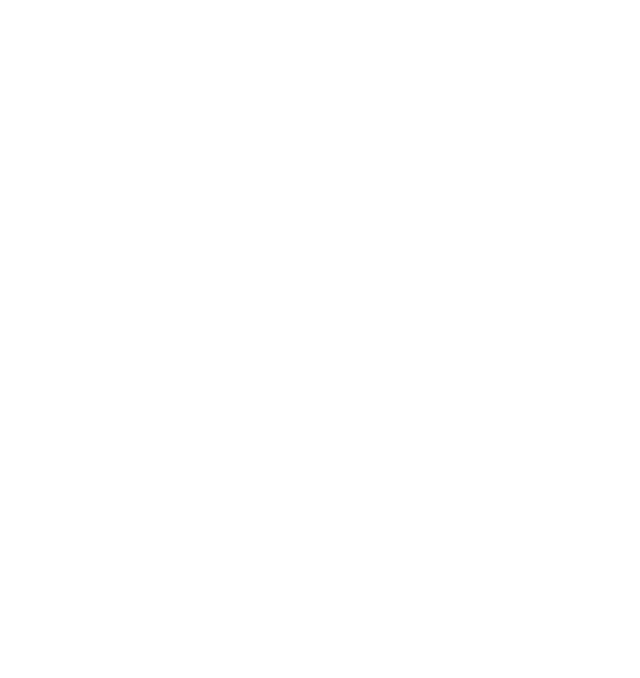
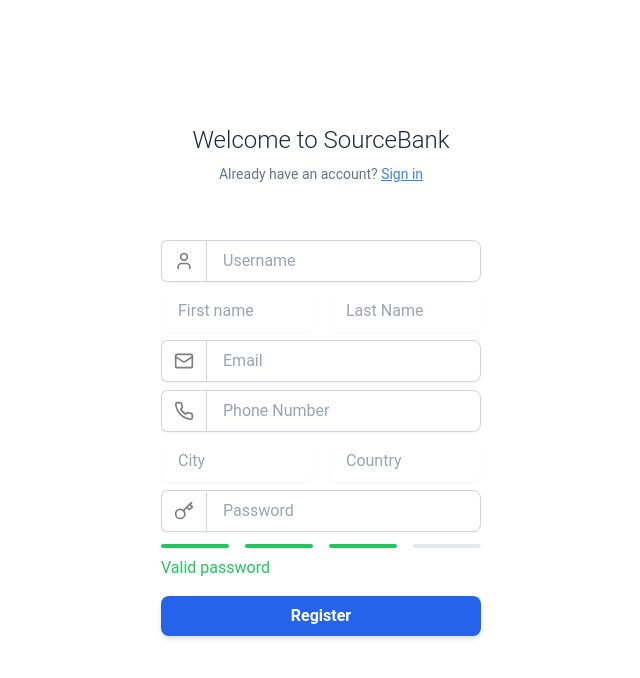
Before and after one commit to RTPablocs/SourceBank_Frontend, a React (Create React App) app: page /register in a window 1280 px wide. Shown: the top 678 px of the page, without its empty margins (319-959 px from the left). Built offline with nearby package versions, Linux system fonts and the light colour scheme.

Commit message:
initial version for register template, added routes and icons

```diff
--- a/src/App.tsx
+++ b/src/App.tsx
@@ -21,6 +21,8 @@
 
 /* Theme variables */
 import './theme/variables.css';
+import './theme/tailwind.css'
+import Register from "./pages/Register";
 
 setupIonicReact();
 
@@ -32,7 +34,10 @@
           <Home />
         </Route>
         <Route exact path="/">
-          <Redirect to="/home" />
+          <Redirect to="/register" />
+        </Route>
+        <Route exact path="/register">
+          <Register/>
         </Route>
       </IonRouterOutlet>
     </IonReactRouter>
--- /dev/null
+++ b/src/components/FormFields/Input.tsx
@@ -0,0 +1,18 @@
+interface InputProps {
+    placeholder: string,
+    type: string
+}
+
+
+const Input: React.FC<InputProps> = ({placeholder, type}) => {
+    return (
+        <div className="relative">
+            <input type={type} id="rounded-text"
+                   className="rounded-lg border-transparent flex-1 appearance-none border border-gray-300
+                   w-full py-2 px-4 bg-white text-gray-700 placeholder-gray-400 shadow-sm text-base focus:outline-none
+                   focus:ring-2 focus:ring-blue-600 focus:border-transparent" placeholder={placeholder}/>
+        </div>
+    )
+}
+
+export default Input
--- /dev/null
+++ b/src/components/FormFields/InputIcon.tsx
@@ -0,0 +1,26 @@
+import Icon from "../Icon";
+
+interface Props {
+    icon: string
+    placeholder: string,
+    type: string
+}
+
+const InputIcon: React.FC<Props> = ({icon, placeholder, type}) => {
+
+    return (
+
+        <div className="flex relative ">
+            <span
+                className="rounded-l-md inline-flex  items-center px-3 border-t bg-white border-l border-b  border-gray-300 text-gray-500 shadow-sm text-sm">
+                <Icon name={icon} color='#7e7e7e' size='20'/>
+            </span>
+            <input type={type} id="email-with-icon"
+                   className=" rounded-r-lg flex-1 appearance-none border border-gray-300 w-full py-2 px-4 bg-white text-gray-700 placeholder-gray-400 shadow-sm text-base focus:outline-none focus:ring-2 focus:ring-blue-600 focus:border-transparent"
+                   name="email" placeholder={placeholder}/>
+        </div>
+
+    )
+}
+
+export default InputIcon
--- /dev/null
+++ b/src/components/FormFields/PasswordField.tsx
@@ -0,0 +1,25 @@
+import InputIcon from "./InputIcon";
+
+const PasswordField: React.FC = () => {
+    return (
+
+        <div className=" relative ">
+            <InputIcon icon='Key' placeholder='Password' type='password'/>
+            <div className="grid w-full h-1 grid-cols-12 gap-4 mt-3">
+                <div className="h-full col-span-3 bg-green-500 rounded">
+                </div>
+                <div className="h-full col-span-3 bg-green-500 rounded">
+                </div>
+                <div className="h-full col-span-3 bg-green-500 rounded">
+                </div>
+                <div className="h-full col-span-3 bg-gray-200 rounded dark:bg-dark-1">
+                </div>
+            </div>
+            <div className="mt-2 text-green-500">
+                Valid password
+            </div>
+        </div>
+
+    )
+}
+export default  PasswordField
--- /dev/null
+++ b/src/components/Icon.tsx
@@ -0,0 +1,18 @@
+import * as icons from 'lucide-react'
+
+interface iconProps {
+    name: string,
+    color?: string
+    size?: string
+}
+
+
+const Icon: React.FC<iconProps> = ({name, color, size}) => {
+    // @ts-ignore
+    const LucideIcon = icons[name]
+    return (
+        <LucideIcon color={color} size={size}/>
+    )
+}
+
+export default Icon
--- /dev/null
+++ b/src/components/RegisterLayout.tsx
@@ -0,0 +1,56 @@
+import Input from "./FormFields/Input";
+import InputIcon from "./FormFields/InputIcon";
+import PasswordField from "./FormFields/PasswordField";
+
+const RegisterLayout: React.FC = () => {
+    return (
+        <div className="flex justify-center items-center h-screen">
+            <div
+                className="flex flex-col  max-w-md h-max max-h-md px-4 py-8 bg-white rounded-lg dark:bg-gray-800 sm:px-6 md:px-8 lg:px-10 content-center top-0">
+                <div className="self-center mb-2 text-xl font-light text-gray-800 sm:text-2xl dark:text-white">
+                    Welcome to SourceBank
+                </div>
+                <span className="justify-center text-sm text-center text-gray-500 flex-items-center dark:text-gray-400">
+                    Already have an account? <a href="#" target="_blank"
+                                                className="text-sm text-blue-500 underline hover:text-blue-700">
+                    Sign in
+                </a>
+                </span>
+                <div className="p-6 mt-8">
+                    <form action="#">
+                        <div className="flex flex-col mb-2">
+                            <InputIcon icon='User' placeholder='Username' type='text'/>
+                        </div>
+                        <div className="flex gap-4 mb-2">
+                            <Input placeholder='First name' type='text'/>
+                            <Input placeholder='Last Name' type='text'/>
+                        </div>
+                        <div className="flex flex-col mb-2">
+                            <InputIcon icon='Mail' placeholder='Email' type='email'/>
+                        </div>
+                        <div className="flex flex-col mb-2">
+                            <InputIcon icon='Phone' placeholder='Phone Number' type='text'/>
+                        </div>
+                        <div className='flex gap-4 mb-2'>
+                            <Input placeholder='City' type='text'/>
+                            <Input placeholder='Country' type='text'/>
+                        </div>
+                        <div className='flex flex-col mb-2'>
+                            <PasswordField/>
+                        </div>
+                        <div className="flex w-full my-4">
+                            <button type="submit"
+                                    className="py-2 px-4  bg-blue-600 hover:bg-blue-700 focus:ring-blue-500 focus:ring-offset-blue-200 text-white w-full transition ease-in duration-200 text-center text-base font-semibold shadow-md focus:outline-none focus:ring-2 focus:ring-offset-2  rounded-lg ">
+                                Register
+                            </button>
+                        </div>
+                    </form>
+                </div>
+            </div>
+
+        </div>
+
+    )
+}
+
+export default RegisterLayout
--- /dev/null
+++ b/src/pages/Register.tsx
@@ -0,0 +1,14 @@
+import {IonContent, IonPage} from "@ionic/react";
+import RegisterLayout from "../components/RegisterLayout";
+
+const Register: React.FC = () => {
+    return (
+        <IonPage>
+            <IonContent fullscreen>
+                <RegisterLayout/>
+            </IonContent>
+        </IonPage>
+    )
+}
+
+export default Register
```
